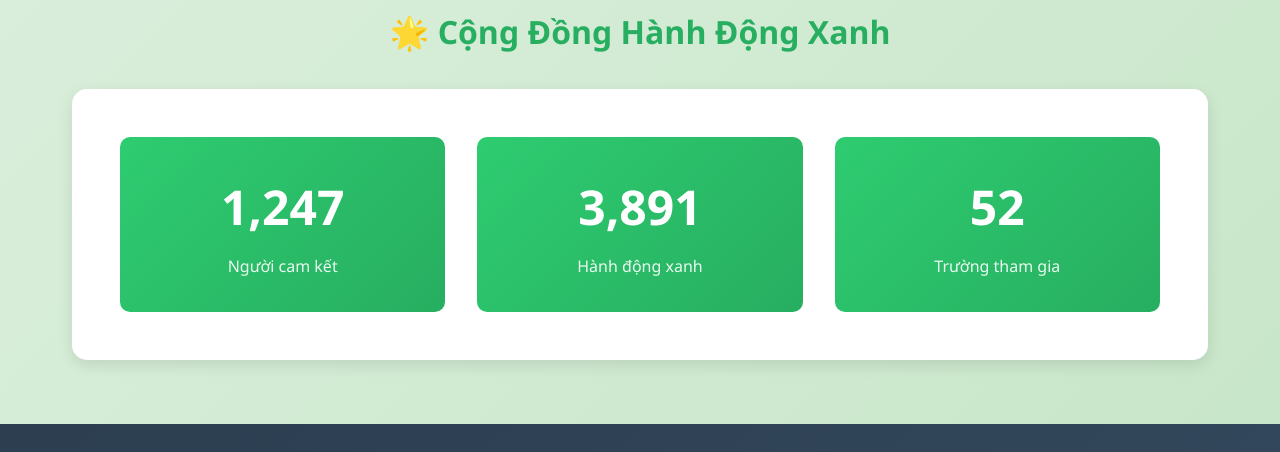
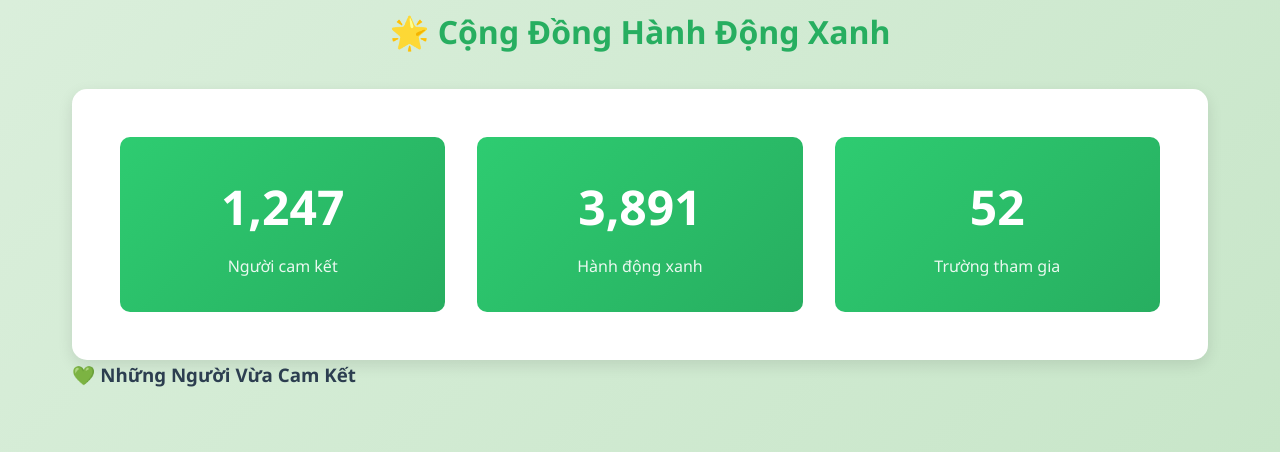
Before and after one commit to leminhvu950/HanhDongXanh, a plain HTML site: page index.html in a window 1280 px wide. Shown: the part 5963-6415 px from the top of the page. Drawn offline with Linux system fonts and the light colour scheme.

```diff
--- a/index.html
+++ b/index.html
@@ -312,6 +312,14 @@
                     </div>
                 </div>
             </div>
+
+            <!-- Recent Commitments List -->
+            <div class="recent-commitments">
+                <h3>💚 Những Người Vừa Cam Kết</h3>
+                <div id="commitmentsList" class="commitments-list">
+                    <!-- Danh sách sẽ được thêm bằng JavaScript -->
+                </div>
+            </div>
         </div>
     </section>
 
```
